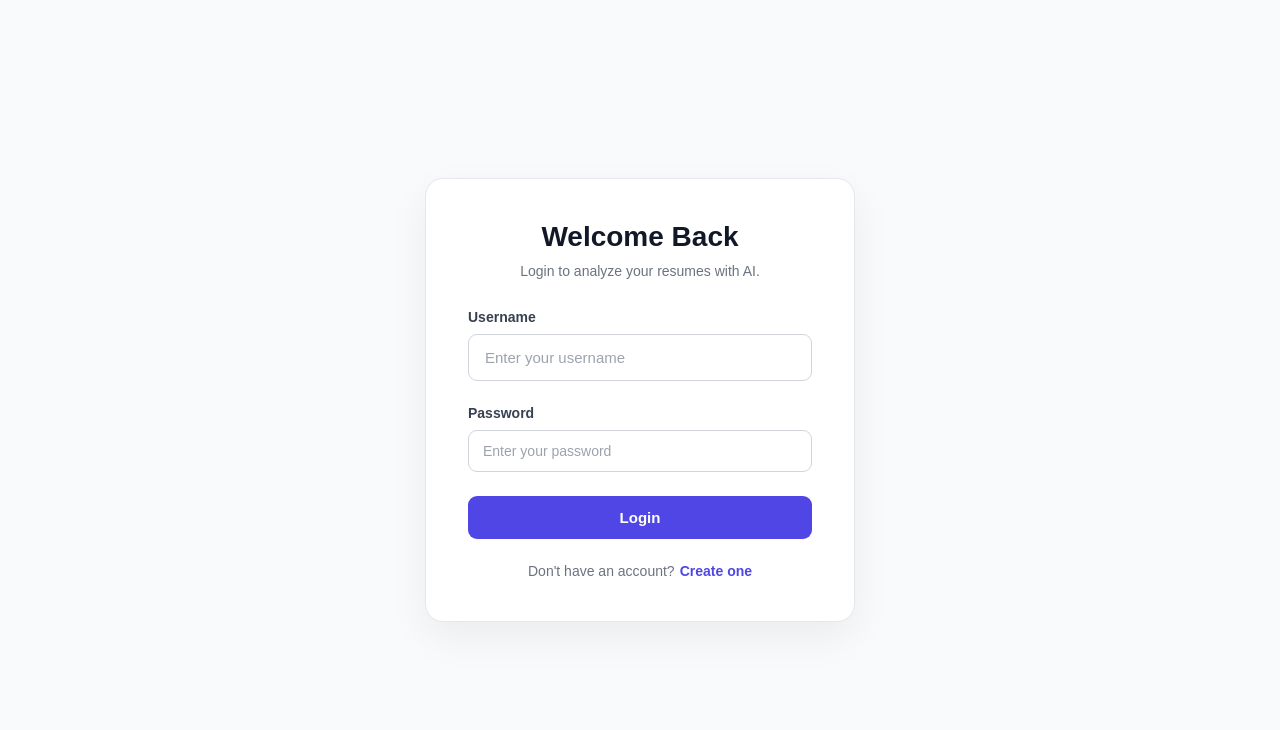
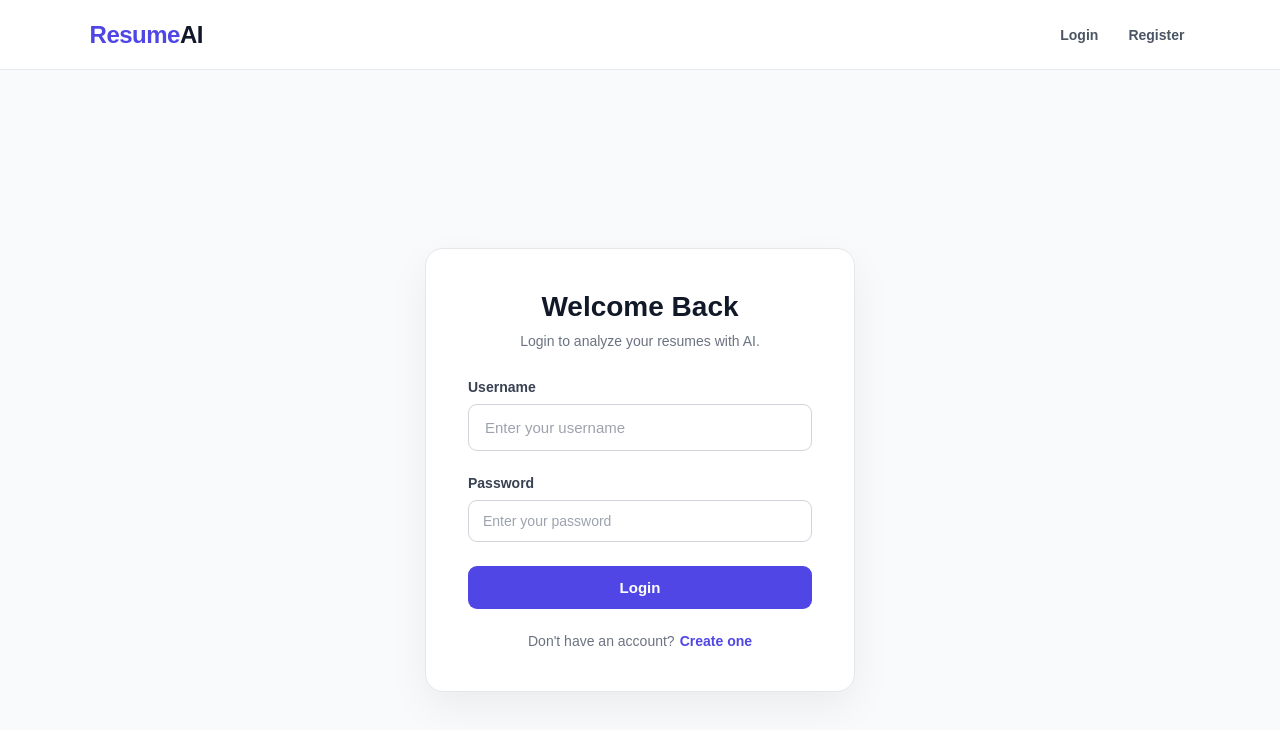
Before and after one commit to AMAL-C-K/Ai-Resume-Analyser, a React app in the folder frontend/: page /login in a window 1280 px wide. Shown: the top 730 px of the page. Built offline with nearby package versions, Linux system fonts and the light colour scheme; the HTML template or start-up script is replaced by a standard one.

Commit message:
Update Login.jsx

```diff
--- a/frontend/src/Login.jsx
+++ b/frontend/src/Login.jsx
@@ -1,6 +1,7 @@
 import { useState } from "react";
 import { useNavigate } from "react-router-dom";
 import "./Login.css";
+import AuthNavbar from "./AuthNavbar";
 
 function Login() {
     const navigate = useNavigate();
@@ -94,6 +95,8 @@ function Login() {
     }
 
     return (
+        <>
+             <AuthNavbar />
         <div className="auth-page">
 
             <div className="auth-card">
@@ -180,6 +183,7 @@ function Login() {
             </div>
 
         </div>
+        </>
     );
 }
 
```
